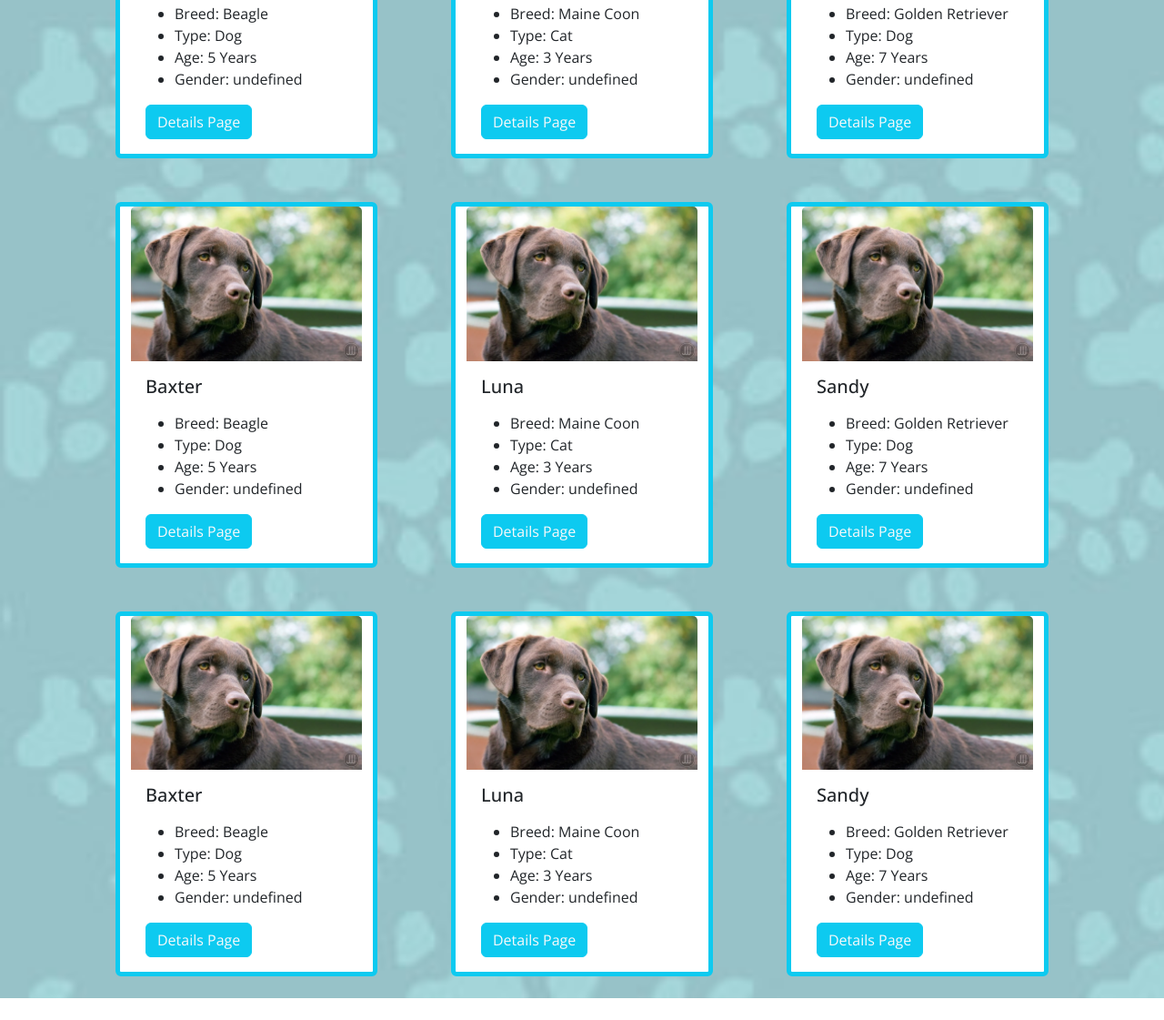
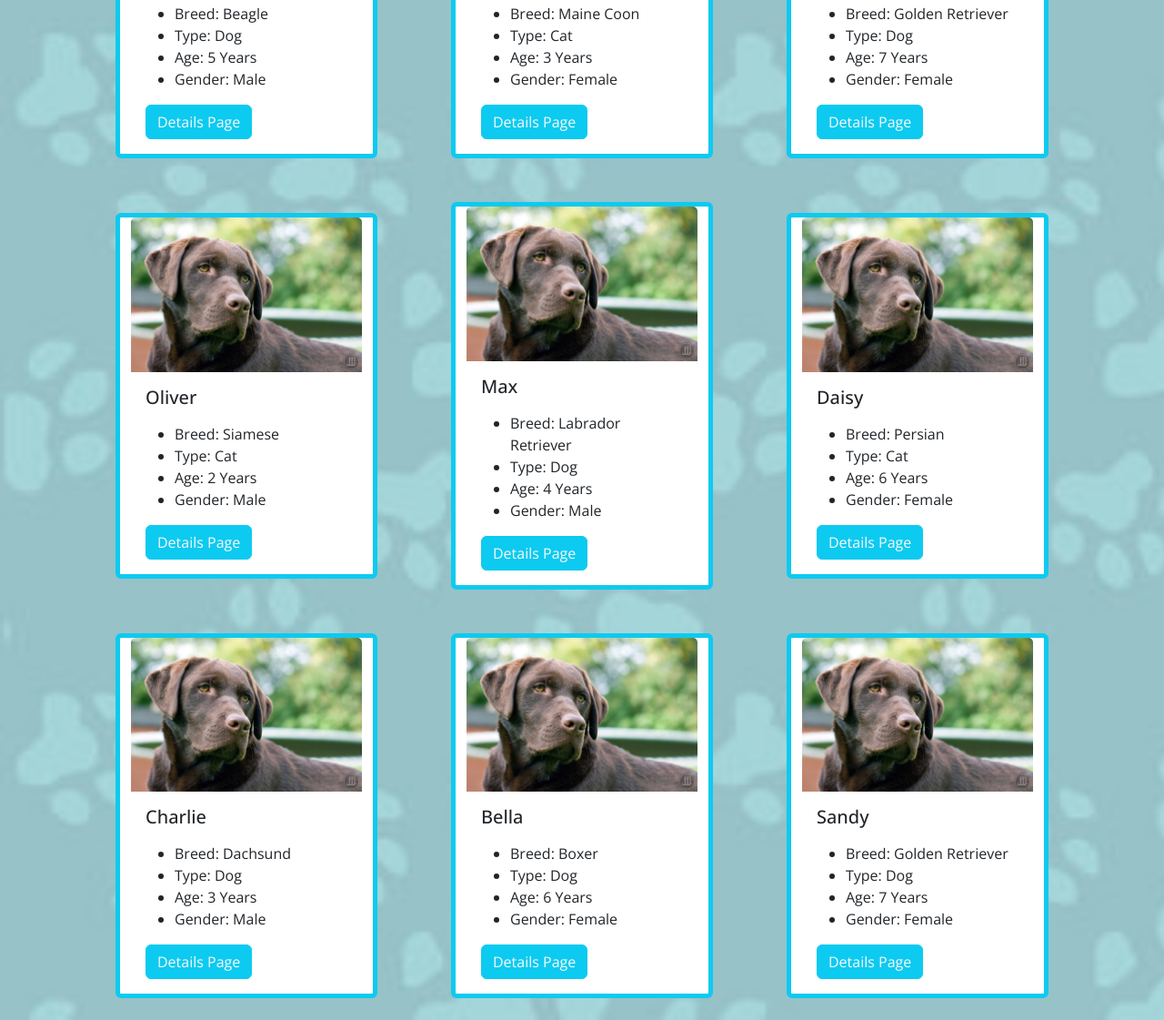
Before and after one commit to dSushant717/ASE220-02, a plain HTML site: page index.html in a window 1280 px wide. Shown: the part 336-1457 px from the top of the page at 91% size. Before the commit the page ends 1433 px from the top, so only its background shows below. Drawn offline with nearby package versions, Linux system fonts and the light colour scheme; a web font is replaced by a local one.

Commit message:
data completed

```diff
--- a/data.js
+++ b/data.js
@@ -43,74 +43,73 @@ let pets = [
         about: "Sandy is a heartwarming Golden Retriever with a golden coat as bright as herpersonality. Rescued from a neglectful situation, she has shown incredibleresilience and love for life. Sandy is great with children and other pets, makingher an ideal family dog. She enjoys outdoor adventures, especially swimming andfetching. Sandy is looking for a forever home where she can spread her joy andlove."
     },
     {
-        name: "Baxter",
+        name: "Oliver",
+        image: "images/Labrador_Retriever.webp",
+        type: "Cat",
+        breed: "Siamese",
+        sex: "Male",
+        color: "Seal Point",
+        spayedNeutered: "Yes",
+        age: "2 Years",
+        animalID: "62894",
+        microchipNumber: "981120025678902",
+        status: ["Health checked", "Vaccinations up to date", "Regularly dewormed", "Microchipped"],
+        about: "Oliver is a sleek Siamese cat with striking blue eyes and a seal pointcoat. Found wandering in a neighborhood, he's adapted well to shelter life but is eagerfor a permanent home. Oliver is vocal, expressing his thoughts freely, and enjoysinteractive playtime. He's affectionate and loves to be close to his human companions,often following them around the house. Oliver would do best in a home where he canreceive plenty of attention and love."
+    },
+    {
+        name: "Max",
         image: "images/Labrador_Retriever.webp",
         type: "Dog",
-        breed: "Beagle",
+        breed: "Labrador Retriever",
         sex: "Male",
-        color: "Tri-color (Black Brown White)",
+        color: "Chocolate",
         spayedNeutered: "Yes",
-        age: "5 Years",
-        animalID: "34621",
-        microchipNumber: "982000364789210",
+        age: "4 Years",
+        animalId: "47920",
+        microchipNumber: "985120031478902",
+        status: [],
+        about: "Max is a charming Chocolate Labrador with a love for life and a tail that neverstops wagging. Rescued from an overcrowded shelter, Max has shown immensegratitude and loyalty to his caregivers. He is full of energy and would thrive in ahome with a backyard or regular access to outdoor activities. Max is great withchildren and other dogs, and he's always up for a game of fetch or a leisurelywalk. His ideal home would be with an active family who can match his energyand zest for life."
+    },
+    {
+        name: "Daisy",
+        image: "images/Labrador_Retriever.webp",
+        type: "Cat",
+        breed: "Persian",
+        sex: "Female",
+        color: "White",
+        spayedNeutered: "Yes",
+        age: "6 Years",
+        animalId: "58329",
+        microchipNumber: "981120036712345",
+        status: [],
+        about: "Daisy is a stunning white Persian cat with a luxurious coat and gentle demeanor.She was surrendered by an owner who could no longer care for her. Daisy is a bitof a diva and loves being the center of attention. She enjoys being groomed andwill happily sit in your lap for hours. She's not fond of loud noises or fastmovements, so a quiet and calm household would be ideal. Daisy is looking for aloving home where she can be pampered and adored."
+    },{
+        name: "Charlie",
+        image: "images/Labrador_Retriever.webp",
+        type: "Dog",
+        breed: "Dachsund",
+        sex: "Male",
+        color: "Dapple (Black and Gray)",
+        spayedNeutered: "Yes",
+        age: "3 Years",
+        animalID: "49583",
+        microchipNumber: "982000367829101",
         status: ["Health checked", "Vaccinations up to date", "Regularly dewormed", "Microchipped"],
         about: "Meet Baxter, a lovable Beagle with a knack for sniffing out fun! Baxter wasrescued from a shelter and has blossomed into a friendly and outgoing boy. Heloves long walks and has a keen sense of smell. He's great with kids and otherdogs, making him the perfect family pet. His favorite pastime is chasing squirrelsin the park and curling up for naps. Baxter is looking for a loving home where hecan share his endless affection and playful spirit."
     },
     {
-        name: "Luna",
-        image: "images/Labrador_Retriever.webp",
-        type: "Cat",
-        breed: "Maine Coon",
-        sex: "Female",
-        color: "Grey with white markings",
-        spayedNeutered: "Yes",
-        age: "3 Years",
-        animalId: "57281",
-        microchipNumber: "981120019776432",
-        status: [],
-        about: "Luna is a majestic Maine Coon with a fluffy grey coat and striking white markings.She was found as a stray and has since become a gentle and affectionatecompanion. Luna enjoys perching on windowsills, watching birds, and being thecenter of attention. She's a bit shy at first but warms up quickly, especially if youhave treats! Luna would thrive in a calm environment where she can relax and bepampered like the queen she is."
-    },
-    {
-        name: "Sandy",
-        image: "images/Labrador_Retriever.webp",
-
-        type: "Dog",
-        breed: "Golden Retriever",
-        sex: "Female",
-        color: "Golden",
-        spayedNeutered: "Yes",
-        age: "7 Years",
-        animalId: "41382",
-        microchipNumber: "985112004567890",
-        status: [],
-        about: "Sandy is a heartwarming Golden Retriever with a golden coat as bright as herpersonality. Rescued from a neglectful situation, she has shown incredibleresilience and love for life. Sandy is great with children and other pets, makingher an ideal family dog. She enjoys outdoor adventures, especially swimming andfetching. Sandy is looking for a forever home where she can spread her joy andlove."
-    },{
-        name: "Baxter",
+        name: "Bella",
         image: "images/Labrador_Retriever.webp",
         type: "Dog",
-        breed: "Beagle",
-        sex: "Male",
-        color: "Tri-color (Black Brown White)",
+        breed: "Boxer",
+        sex: "Female",
+        color: "Fawn with white markings",
         spayedNeutered: "Yes",
-        age: "5 Years",
-        animalID: "34621",
-        microchipNumber: "982000364789210",
-        status: ["Health checked", "Vaccinations up to date", "Regularly dewormed", "Microchipped"],
-        about: "Meet Baxter, a lovable Beagle with a knack for sniffing out fun! Baxter wasrescued from a shelter and has blossomed into a friendly and outgoing boy. Heloves long walks and has a keen sense of smell. He's great with kids and otherdogs, making him the perfect family pet. His favorite pastime is chasing squirrelsin the park and curling up for naps. Baxter is looking for a loving home where hecan share his endless affection and playful spirit."
-    },
-    {
-        name: "Luna",
-        image: "images/Labrador_Retriever.webp",
-        type: "Cat",
-        breed: "Maine Coon",
-        sex: "Female",
-        color: "Grey with white markings",
-        spayedNeutered: "Yes",
-        age: "3 Years",
-        animalId: "57281",
-        microchipNumber: "981120019776432",
+        age: "6 Years",
+        animalId: "50824",
+        microchipNumber: "982000360234567",
         status: [],
-        about: "Luna is a majestic Maine Coon with a fluffy grey coat and striking white markings.She was found as a stray and has since become a gentle and affectionatecompanion. Luna enjoys perching on windowsills, watching birds, and being thecenter of attention. She's a bit shy at first but warms up quickly, especially if youhave treats! Luna would thrive in a calm environment where she can relax and bepampered like the queen she is."
+        about: "Bella is a spirited Boxer with a fawn coat and charming white markings. She wasrescued from a neglectful situation and has shown immense love and gratitudeto her caregivers. Bella is energetic and playful, enjoying activities like runningand playing fetch. She's great with older children and would thrive in a homewhere she can be active and engaged. Bella has a big personality and would be afantastic companion for someone who loves adventure and fun."
     },
     {
         name: "Sandy",
--- a/index.html
+++ b/index.html
@@ -32,7 +32,7 @@
                             <li>Breed: ${pet.breed}</li>
                             <li>Type: ${pet.type}</li>
                             <li>Age: ${pet.age}</li>
-                            <li>Gender: ${pet.gender}</li>
+                            <li>Gender: ${pet.sex}</li>
                         </ul>
                         </p>
                         <a href="detail.html?petIndex=${i}" class="btn btn-info text-light">Details Page</a>
```
